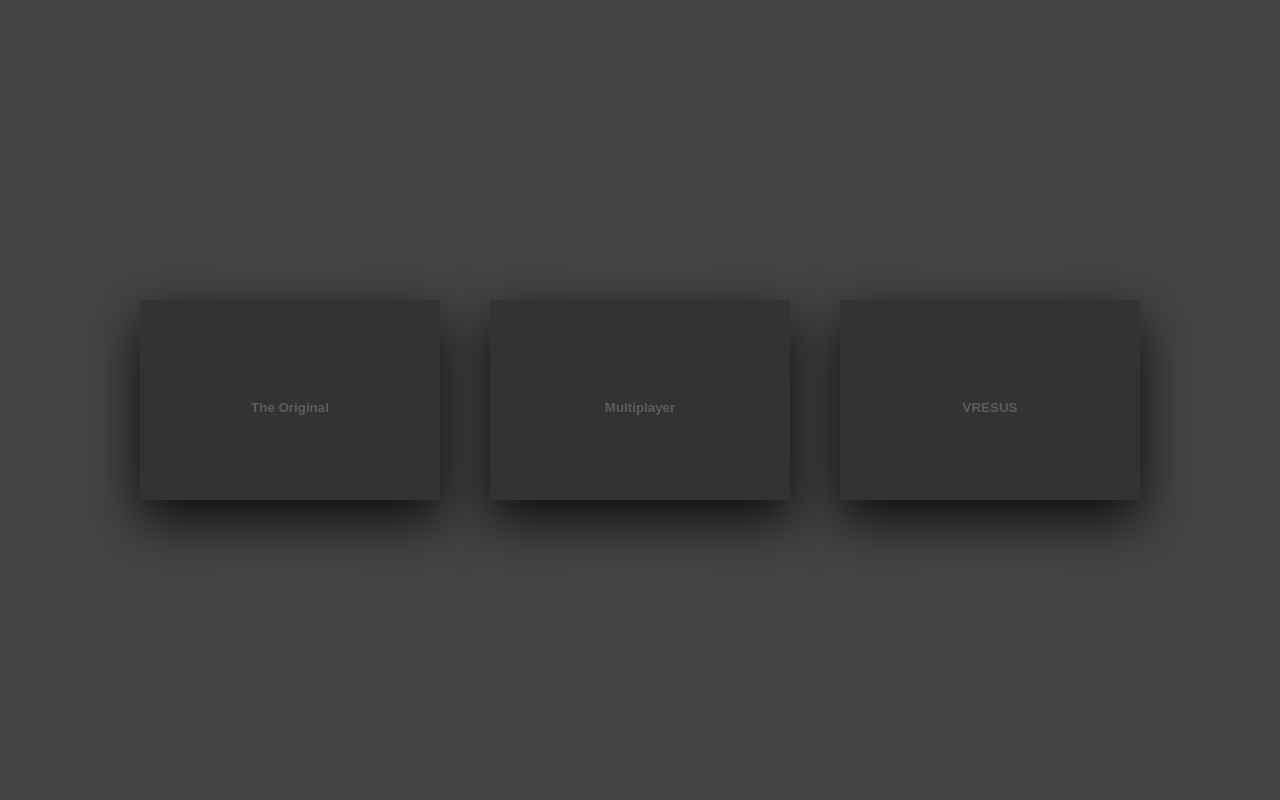
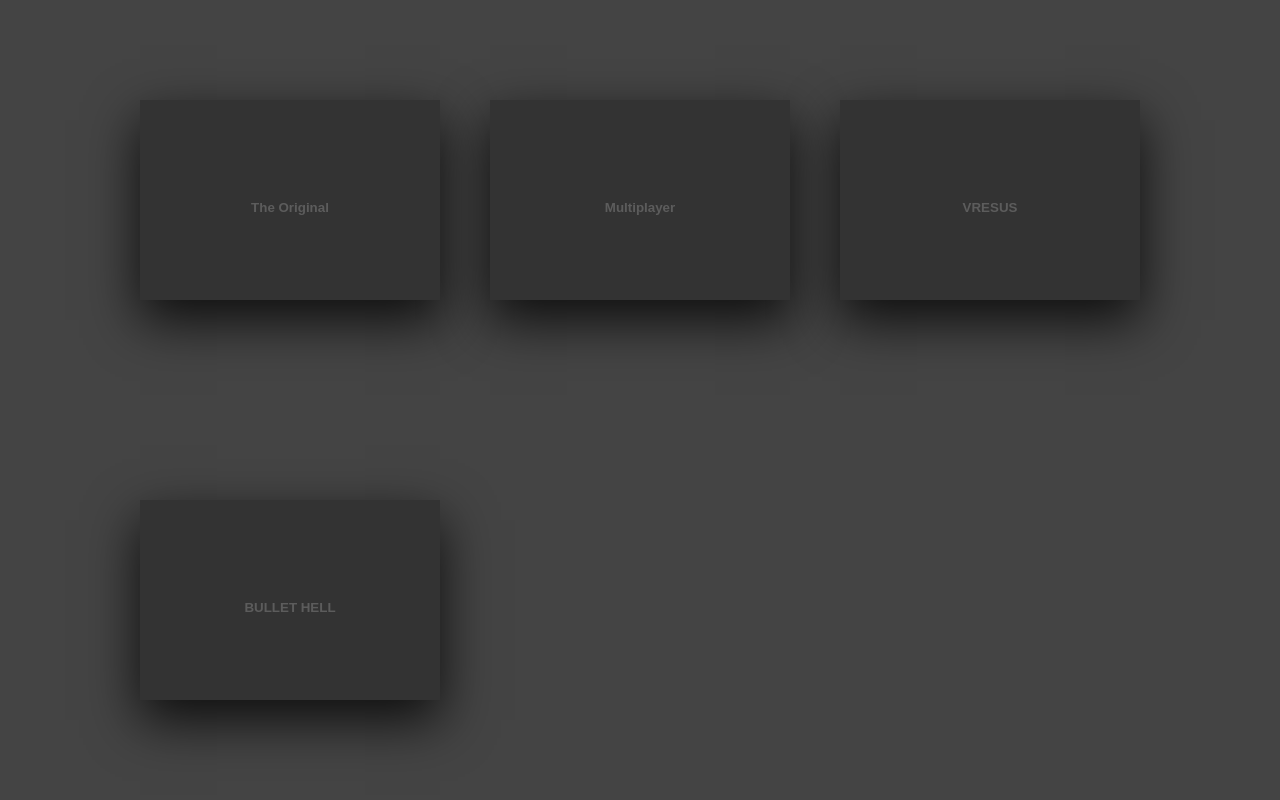
Before and after one commit to henrythegreat4/henrythegreat3.github.io, a plain HTML site: page index.html in a window 1280 px wide. Drawn offline with Linux system fonts and the light colour scheme.

Commit message:
Update index.html

```diff
--- a/index.html
+++ b/index.html
@@ -57,7 +57,21 @@
 
 
 
-
+    <div class="card"> <a href="index4.html">
+       <div class="face face1">
+         <div class="content">
+           <i class="fab fa-apple"></i>
+            <h3>BULLET HELL</h3>
+         </div>
+       </div>
+       <div class="face face2">
+         <div class="content">
+           <p>BULLET HELL. new HARDER maps. a hardcore version of The Original. EXTREMELY hard for new players</p>
+           <a href="#" type="button">Read More</a>
+         </div>
+       </div>
+	    </a>
+    </div>
 
   </div>
 
```
